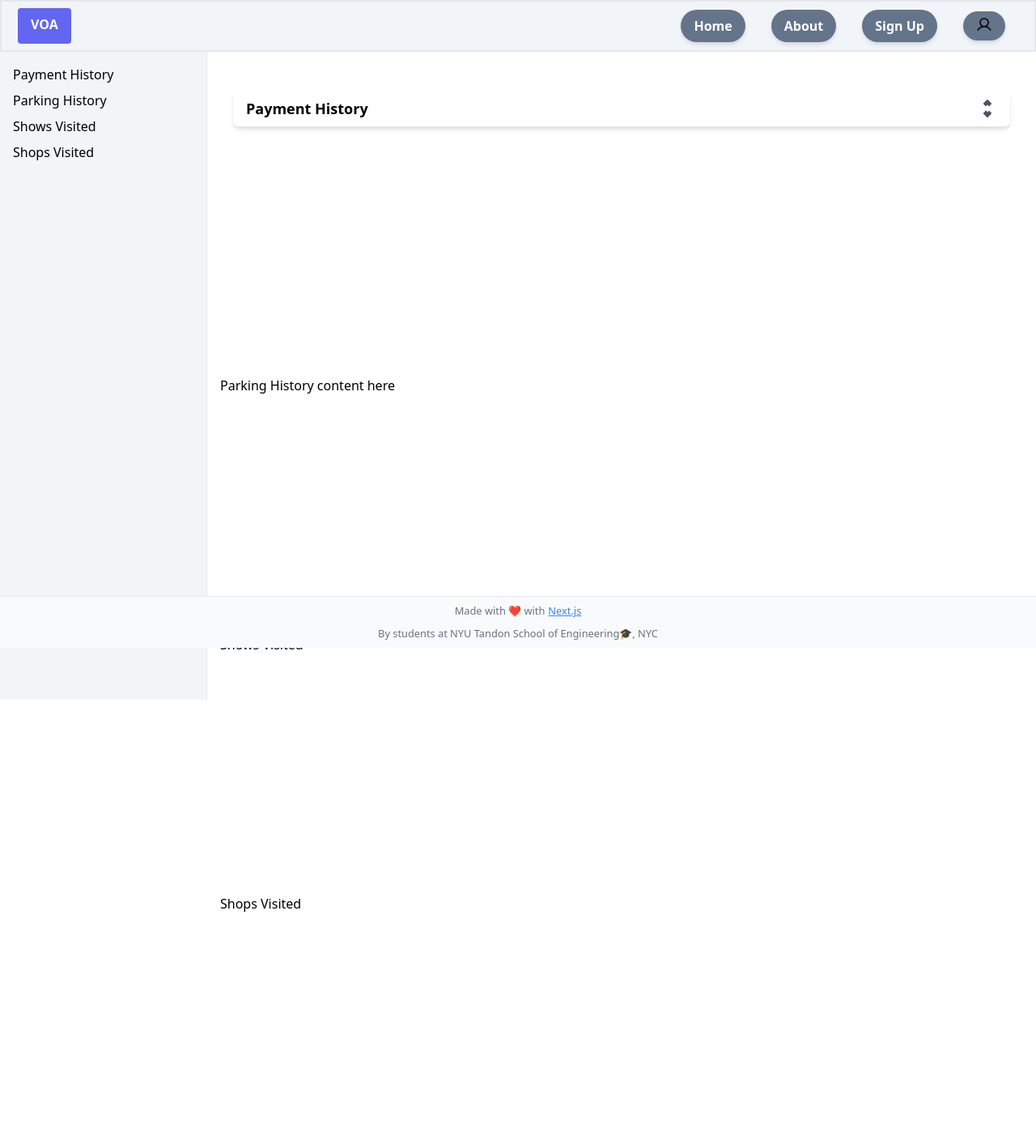
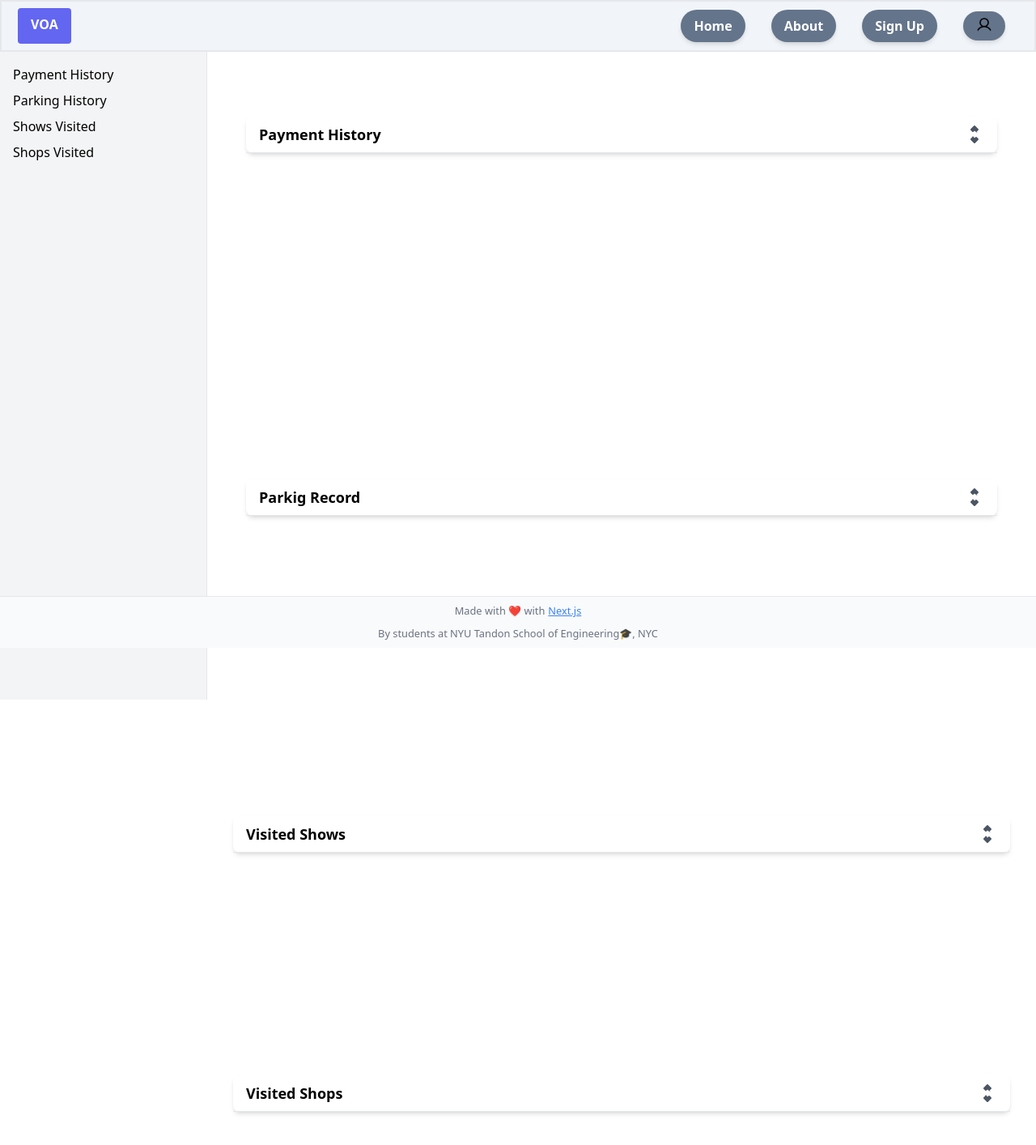
Before and after one commit to Yunzez/CS-GY6083_project, a Next.js app in the folder voyage_of_amusement/: page /user in a window 1280 px wide. Shown: the top 1414 px of the page at 81% size. Built offline with nearby package versions, Linux system fonts and the light colour scheme.

Commit message:
fix component

```diff
--- /dev/null
+++ b/voyage_of_amusement/src/component/settingCard.tsx
@@ -0,0 +1,54 @@
+import React, { useState } from "react";
+
+interface ParkingHistoryProps {
+    //
+}
+
+function SettingCard(props: ParkingHistoryProps): JSX.Element {
+    const [isOpen, setIsOpen] = useState<boolean>(false);
+    const content = props.content
+    return (
+        <div id="parking-history" className="py-8 px-4">
+            <div className="h-80 section">
+                <div className="bg-white rounded-lg shadow-md">
+                    <div className="px-4 py-2 flex justify-between items-center border-b border-gray-200">
+                        <div className="flex justify-between flex-grow w-100">
+                            <h2 className="text-lg font-semibold">{props.title}</h2>
+                        </div>
+                        <button
+                            type="button"
+                            className="text-gray-600 hover:text-gray-800 focus:outline-none focus:text-gray-800"
+                            onClick={() => setIsOpen(!isOpen)}
+                        >
+                            <svg
+                                className="h-6 w-6 fill-current"
+                                xmlns="http://www.w3.org/2000/svg"
+                                viewBox="0 0 24 24"
+                            >
+                                <path
+                                    x-show={!isOpen}
+                                    d="M9.293 14.707a1 1 0 011.414 0L12 16.586l1.293-1.293a1 1 0 011.414 0l2 2a1 1 0 010 1.414l-4 4a1 1 0 01-1.414 0l-4-4a1 1 0 010-1.414l2.293-2.293z"
+                                />
+                                <path
+                                    x-show={isOpen}
+                                    d="M15.707 9.293a1 1 0 01-1.414 0L12 7.414l-1.293 1.293a1 1 0 01-1.414 0l-2-2a1 1 0 010-1.414l4-4a1 1 0 011.414 0l4 4a1 1 0 010 1.414l-2.293 2.293z"
+                                />
+                            </svg>
+                        </button>
+                    </div>
+                    <div
+                        className={`max-h-0 transition-max-height duration-500 ease-in-out ${isOpen ? "max-h-screen" : ""
+                            } bg-white rounded-md shadow-md overflow-hidden`}
+                    >
+                        {content.map((str, index) => (
+                            <p key={index} className='ml-1'>{str}</p>
+                        ))}
+
+                    </div>
+                </div>
+            </div>
+        </div>
+    );
+}
+
+export default SettingCard;
--- a/voyage_of_amusement/src/pages/signup.tsx
+++ b/voyage_of_amusement/src/pages/signup.tsx
@@ -172,7 +172,7 @@ const Signup: React.FC = () => {
                     <div><strong className="font-bold ">{"Uh oh :("}</strong></div>
                     <small className="block font-bold flex">You forgot to write:
                       {unfilled.map((str, index) => (
-                        <p className='ml-1'>{str}</p>
+                        <p key={index} className='ml-1'>{str}</p>
                       ))}
                     </small>
                     <span className="absolute top-0 bottom-0 right-0 px-4 py-3">
--- a/voyage_of_amusement/src/pages/user.tsx
+++ b/voyage_of_amusement/src/pages/user.tsx
@@ -1,6 +1,12 @@
 import { useRouter } from 'next/router';
 import { useEffect, useState } from 'react';
+import SettingCard from '@/component/settingCard';
 
+const parkingTextContent = [
+    '  You can view your payment history for all transactions made on our platform',
+    'To view the details of a specific transaction, click on the transaction in the list.',
+    ' If you have any questions about a transaction or notice any discrepancies, please contact our support team.'
+]
 const UserSettings: React.FC = () => {
     const router = useRouter();
     const [isOpen, setIsOpen] = useState(false);
@@ -64,59 +70,22 @@ const UserSettings: React.FC = () => {
             {/* Main Content */}
             <div className="w-4/5 h-screen bg-white p-4 right-0 ml-[20%]">
                 <div id="payment-history" className="py-8 px-4">
-                    <div className=' h-80 section'>
-                        <div className="bg-white rounded-lg shadow-md">
-                            <div className="px-4 py-2 flex justify-between items-center border-b border-gray-200">
-                                <div className='flex justify-between flex-grow w-100'>
-                                    <h2 className="text-lg font-semibold">Payment History</h2>
-                                </div>
-                                <button
-                                    type="button"
-                                    className="text-gray-600 hover:text-gray-800 focus:outline-none focus:text-gray-800"
-                                    onClick={() => (setIsOpen(!isOpen))}
-                                >
-                                    <svg
-                                        className="h-6 w-6 fill-current"
-                                        xmlns="http://www.w3.org/2000/svg"
-                                        viewBox="0 0 24 24"
-                                    >
-                                        <path
-                                            x-show="!isOpen"
-                                            d="M9.293 14.707a1 1 0 011.414 0L12 16.586l1.293-1.293a1 1 0 011.414 0l2 2a1 1 0 010 1.414l-4 4a1 1 0 01-1.414 0l-4-4a1 1 0 010-1.414l2.293-2.293z"
-                                        />
-                                        <path
-                                            x-show="isOpen"
-                                            d="M15.707 9.293a1 1 0 01-1.414 0L12 7.414l-1.293 1.293a1 1 0 01-1.414 0l-2-2a1 1 0 010-1.414l4-4a1 1 0 011.414 0l4 4a1 1 0 010 1.414l-2.293 2.293z"
-                                        />
-                                    </svg>
-                                </button>
-                            </div>
-                            <div
-                                className={`max-h-0 transition-max-height duration-500 ease-in-out ${isOpen ? 'max-h-screen' : ''
-                                    } bg-white rounded-md shadow-md overflow-hidden`}
-                            >
-                                <p className="mb-4">You can view your payment history for all transactions made on our platform.</p>
-                                <p className="mb-4">To view the details of a specific transaction, click on the transaction in the list.</p>
-                                <p>If you have any questions about a transaction or notice any discrepancies, please contact our support team.</p>
-                            </div>
-                        </div>
-                    </div>
-
-
-
-
-                </div>
-                <div id="parking-history" className=' h-80 section'>
-                    Parking History content here
+                    <SettingCard title={'Payment History'} content={parkingTextContent} />
 
                 </div>
 
+                <div id="parking-history" className="py-8 px-4">
+
+                    <SettingCard title={'Parkig Record'} content={parkingTextContent} />
+                </div>
+
+
                 <div id="shows-visited" className=' h-80 section'>
-                    Shows Visited
+                    <SettingCard title={'Visited Shows'} content={parkingTextContent} />
                 </div>
 
                 <div id="shops-visited" className=' h-80 section'>
-                    Shops Visited
+                    <SettingCard title={'Visited Shops'} content={parkingTextContent} />
                 </div>
 
             </div>
```
